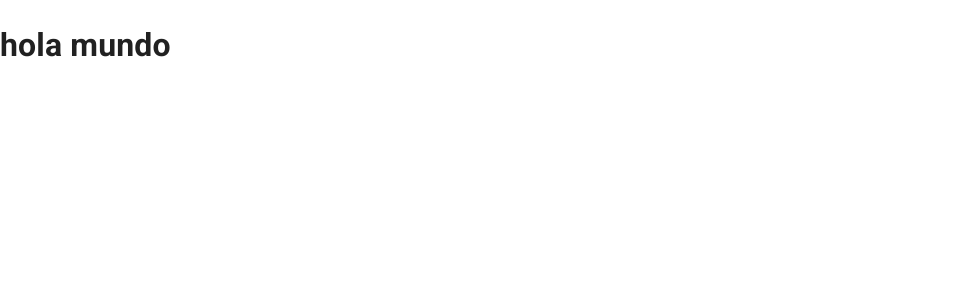
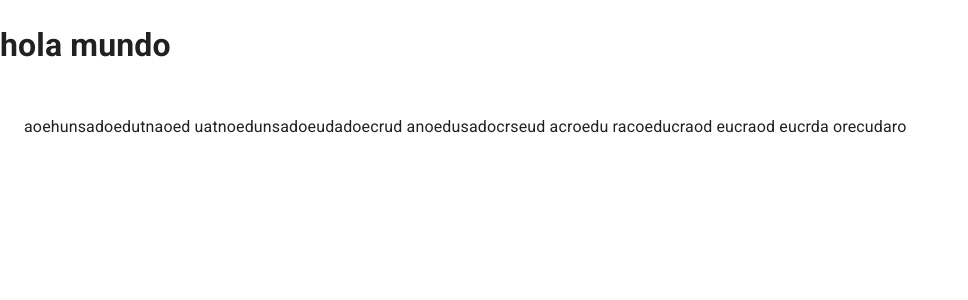
Before and after one commit to numarCoy98/to-do-app, a React (Create React App) app: page / in a window 1280 px wide. Shown: the top 300 px of the page, without its empty margins (0-968 px from the left). Built offline with nearby package versions, Linux system fonts and the light colour scheme.

Commit message:
feat: Construcción del Layout en la vista TodoPage

```diff
--- a/src/App.jsx
+++ b/src/App.jsx
@@ -1,9 +1,11 @@
 import { AppTheme } from "./theme";
+import { ToDoPages } from "./toDo";
 
 function App() {
   return (
     <AppTheme>
       <h1>hola mundo</h1>
+      <ToDoPages />
     </AppTheme>
   );
 }
--- /dev/null
+++ b/src/toDo/index.js
@@ -0,0 +1 @@
+export * from './pages'
--- /dev/null
+++ b/src/toDo/layout/ToDoLayout.jsx
@@ -0,0 +1,19 @@
+import { Box } from '@mui/system'
+import React from 'react'
+
+// const drawerWidth = 240;
+
+export const TodoLayout = ({ children }) => {
+    return (
+        <Box sx={{ display: 'flex' }}>
+            {/* sidebar */}
+            <Box
+                component='main'
+                sx={{ flexGrow: 1, p: 3 }}
+            >
+                {/* toolbar */}
+                {children}
+            </Box>
+        </Box>
+    )
+}
--- /dev/null
+++ b/src/toDo/layout/index.js
@@ -0,0 +1 @@
+export * from './ToDoLayout'
--- /dev/null
+++ b/src/toDo/pages/ToDoPages.jsx
@@ -0,0 +1,16 @@
+import { Typography } from "@mui/material"
+import { TodoLayout } from "../layout"
+
+export const ToDoPages = () => {
+    console.log('Hola mundo')
+    return (
+        <TodoLayout>
+            <Typography>aoehunsadoedutnaoed
+                uatnoedunsadoeudadoecrud anoedusadocrseud
+                acroedu racoeducraod
+                eucraod eucrda
+                orecudaro</Typography>
+
+        </TodoLayout>
+    )
+}
--- /dev/null
+++ b/src/toDo/pages/index.js
@@ -0,0 +1 @@
+export * from './ToDoPages'
```
